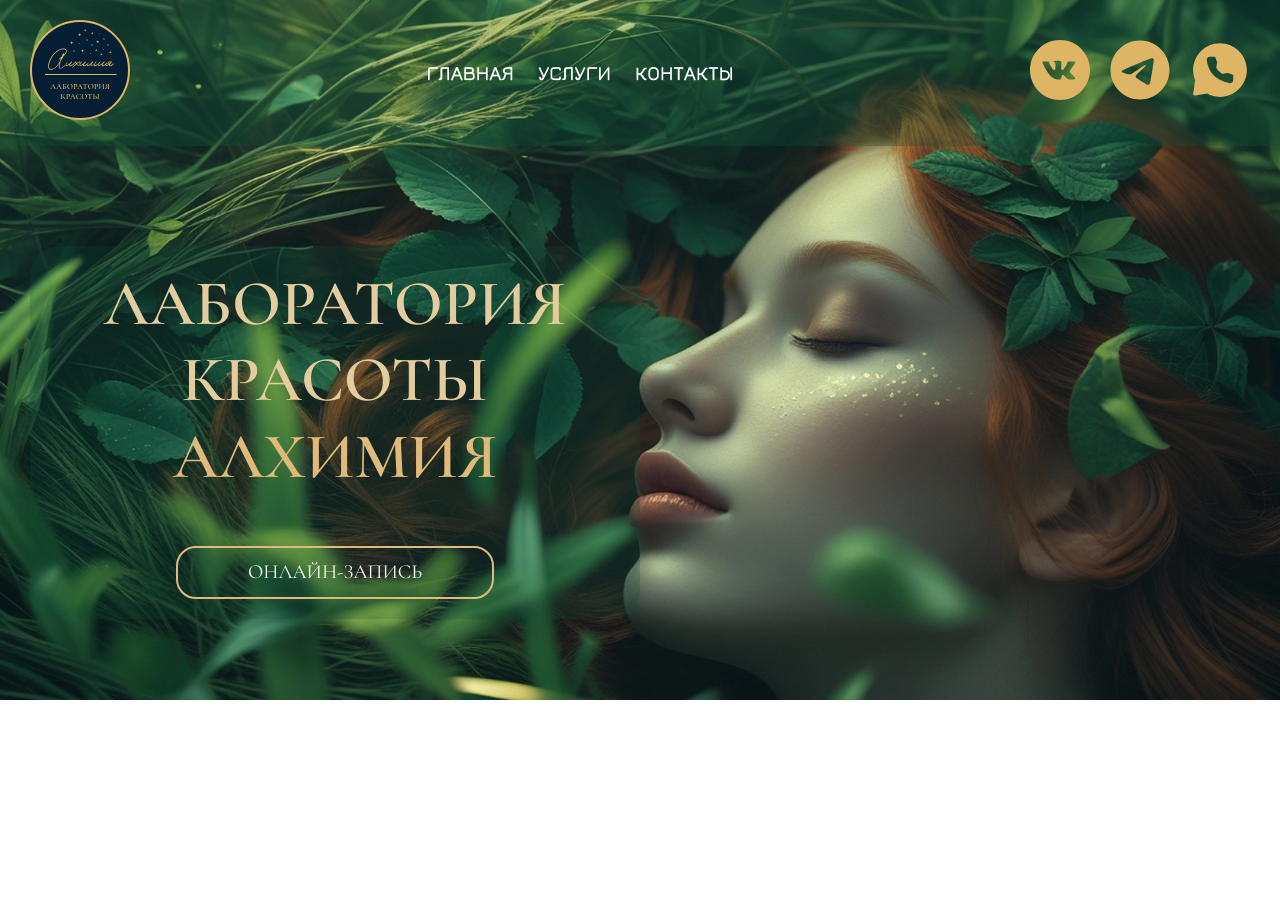
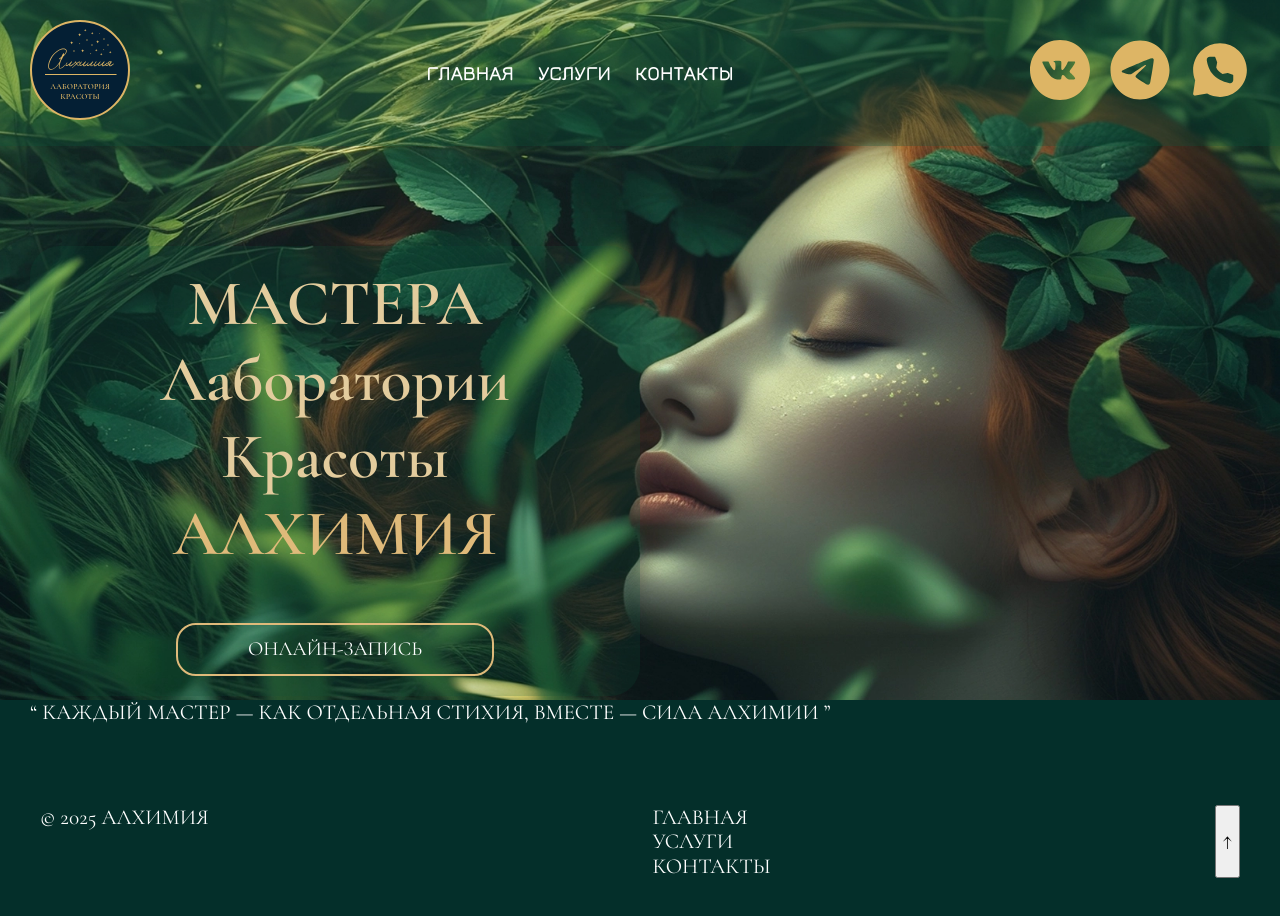
Before and after one commit to darina1970/Alchemy-Beauty-Salon, a React (Vite) app: page /masters in a window 1280 px wide. Shown: the top 916 px of the page. Before the commit the page ends 800 px from the top, so only its background shows below. Built offline with nearby package versions, Linux system fonts and the light colour scheme.

Commit message:
change textBlock Header

```diff
--- a/src/components/Footer/Footer.jsx
+++ b/src/components/Footer/Footer.jsx
@@ -0,0 +1,17 @@
+import React from "react";
+import FooterMain from "./FooterMain";
+import FooterInner from "./FooterInner";
+import { usePageConfig } from "../../hooks/usePageConfig";
+
+
+const Footer = () => {
+    const { pageKey, menuItems, quote} = usePageConfig();
+
+    return pageKey === 'home' ? (
+        <FooterMain menuItems={menuItems} />
+    ) : (
+        <FooterInner menuItems={menuItems} quote={quote} />
+    );
+};
+
+export default Footer;
--- a/src/components/Footer/Footer.module.css
+++ b/src/components/Footer/Footer.module.css
@@ -0,0 +1,12 @@
+.footerMain,
+.footerInner {
+    background-color: var(--color-dark-green);
+    color: var(--color-white);
+}
+
+.footerContent {
+    padding: 80px 40px;
+    display: flex;
+    width: 100%;
+    justify-content: space-between;
+}
--- /dev/null
+++ b/src/components/Footer/FooterInner.jsx
@@ -0,0 +1,25 @@
+import React from 'react';
+import styles from "./Footer.module.css";
+
+const FooterInner = ({ quote, menuItems }) => (
+    <footer className={styles.footerInner}>
+        <div className="container">
+            <div className="footer-quote">
+                <p>“ {quote} ”</p>
+            </div>
+        </div>
+        <div className={styles.footerContent}>
+            <span>© 2025 АЛХИМИЯ</span>
+            <nav>
+                <ul>
+                {menuItems.map(({ label, href }) => (
+                    <li key={href}><a href={href}>{label}</a></li>
+                ))}
+                </ul>
+            </nav>
+            <button className="scroll-top">↑</button>
+        </div>
+    </footer>
+);
+
+export default FooterInner;
--- /dev/null
+++ b/src/components/Footer/FooterMain.jsx
@@ -0,0 +1,20 @@
+import React from "react";
+import styles from "./Footer.module.css";
+
+const FooterMain = ({ menuItems }) => (
+  <footer className={styles.footerMain}>
+    <div className={styles.footerContent}>
+      <span>© 2025 АЛХИМИЯ</span>
+      <nav>
+        <ul>
+          {menuItems.map(({ label, href }) => (
+            <li key={href}><a href={href}>{label}</a></li>
+          ))}
+        </ul>
+      </nav>
+      <button className="scroll-top">↑</button>
+    </div>
+  </footer>
+);
+
+export default FooterMain;
--- a/src/components/Header/Header.jsx
+++ b/src/components/Header/Header.jsx
@@ -6,9 +6,11 @@ import logo from "../../assets/logo/logo.svg";
 import vk from "../../assets/icons/socials/vk.svg";
 import tg from "../../assets/icons/socials/tg.svg";
 import phone from "../../assets/icons/socials/phone.svg";
+import { usePageConfig } from "../../hooks/usePageConfig";
 
 
-const Header = ({ backgroundClass, menuItems}) => {
+const Header = () => {
+    const { backgroundClass, menuItems, titlePrefix } = usePageConfig();
     const location = useLocation();
     const navigate = useNavigate();
 
@@ -153,7 +155,7 @@ const Header = ({ backgroundClass, menuItems}) => {
                 </div>
                 <div className="container">
                     <div className={styles.textBlock}>
-                        <h1>ЛАБОРАТОРИЯ КРАСОТЫ <span className={styles.titleSpan}>АЛХИМИЯ</span></h1>
+                        <h1>{titlePrefix}<span className={styles.titleSpan}>АЛХИМИЯ</span></h1>
                         <a href="#" className={styles.btn} target="_blank" rel="noopener noreferrer">ОНЛАЙН-ЗАПИСЬ</a>
                     </div>
                 </div>
--- /dev/null
+++ b/src/config/footerQuotes.js
@@ -0,0 +1,5 @@
+export const footerQuotes = {
+    masters: 'КАЖДЫЙ МАСТЕР — КАК ОТДЕЛЬНАЯ СТИХИЯ, ВМЕСТЕ — СИЛА АЛХИМИИ',
+    services: 'КАЖДАЯ ДВЕРЬ ВЕДЁТ К НОВОЙ СТОРОНЕ ТВОЕЙ КРАСОТЫ',
+    default: 'КРАСОТА НЕ ТРЕБУЕТ ЖЕРТВ — ОНА ТРЕБУЕТ ВНИМАНИЯ И ЛЮБВИ',
+};
--- a/src/config/headerConfigs.js
+++ b/src/config/headerConfigs.js
@@ -1,6 +1,7 @@
 export const headerConfigs = {
     home: {
         backgroundClass: 'homeBg',
+        titlePrefix: 'ЛАБОРАТОРИЯ КРАСОТЫ',
         menuItems: [
             {label: 'НАШИ МАСТЕРА', href: '/masters'},
             {label: 'УСЛУГИ', href: '/services'},
@@ -10,6 +11,7 @@ export const headerConfigs = {
     },
     masters: {
         backgroundClass: 'mastersBg',
+        titlePrefix: 'МАСТЕРА Лаборатории Красоты',
         backgroundSrc: '../assets/images/masters-bg.jpg',
         menuItems: [
             {label: 'ГЛАВНАЯ', href: '/'},
@@ -19,6 +21,7 @@ export const headerConfigs = {
     },
     services: {
         backgroundClass: 'servicesBg',
+        titlePrefix: 'УСЛУГИ Лаборатории Красоты',
         backgroundSrc: '../assets/images/services-bg.jpg',
         menuItems: [
             {label: 'ГЛАВНАЯ', href: '/'},
--- /dev/null
+++ b/src/hooks/usePageConfig.js
@@ -0,0 +1,28 @@
+import { useLocation } from 'react-router-dom';
+import { headerConfigs } from '../config/headerConfigs';
+import { footerQuotes } from '../config/footerQuotes';
+
+// Возвращает ключ конфигурации по пути
+const getPageKey = (pathname) => {
+    if (pathname === '/') return 'home';
+    if (pathname.includes('/masters')) return 'masters';
+    if (pathname.includes('/services')) return 'services';
+    return 'default';
+};
+
+// Главный хук для получения конфигурации
+export const usePageConfig = () => {
+    const { pathname } = useLocation();
+    const pageKey = getPageKey(pathname);
+
+    const headerConfig = headerConfigs[pageKey] || {};
+    const quote = footerQuotes[pageKey] || null;
+
+    return {
+        pageKey,
+        menuItems: headerConfig.menuItems || [],
+        backgroundClass: headerConfig.backgroundClass || '',
+        titlePrefix: headerConfig.titlePrefix || '',
+        quote,
+    };
+};
--- a/src/layouts/MainLayout.jsx
+++ b/src/layouts/MainLayout.jsx
@@ -1,11 +1,14 @@
 import React from "react";
 import Header from "../components/Header/Header";
+import Footer from "../components/Footer/Footer";
+
 
 const MainLayout = ({ headerProps, children}) => {
     return (
         <>
             <Header {...headerProps} />
             <main>{children}</main>
+            <Footer />
         </>
     );
 };
```
